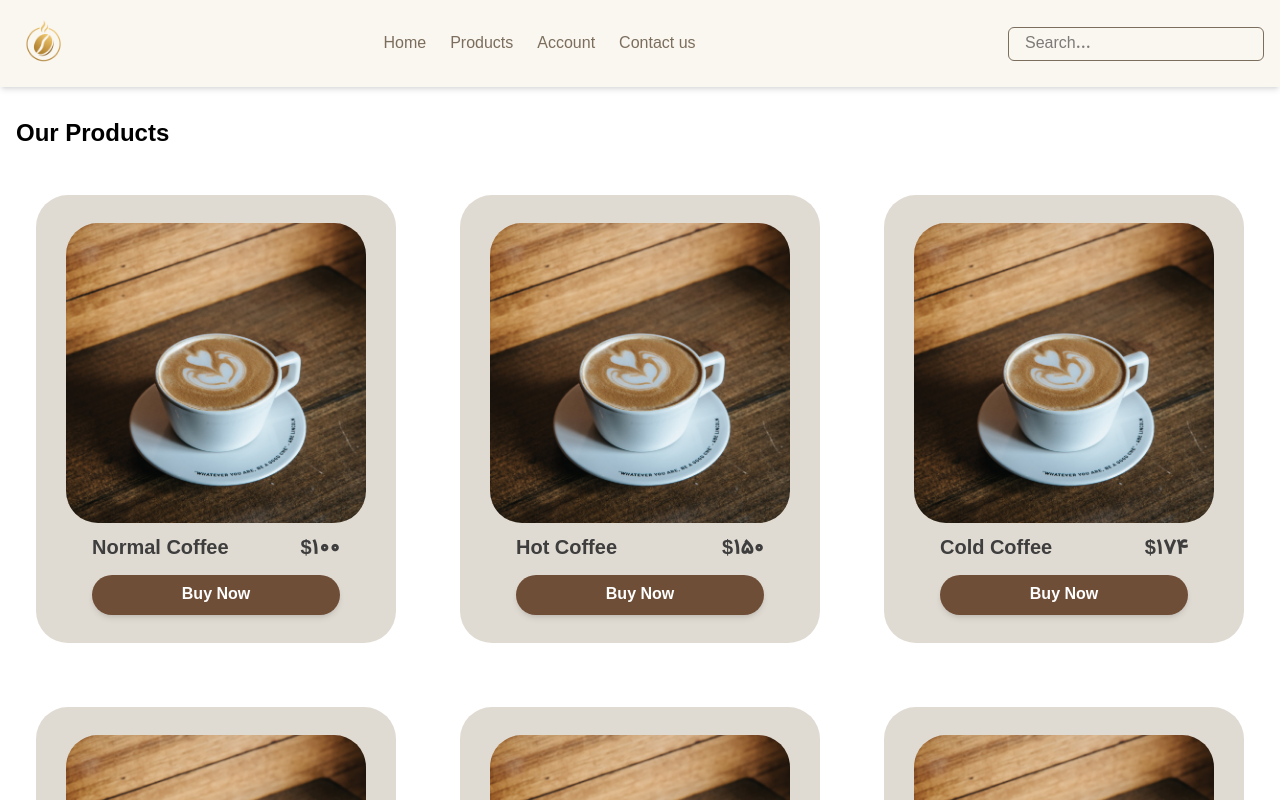
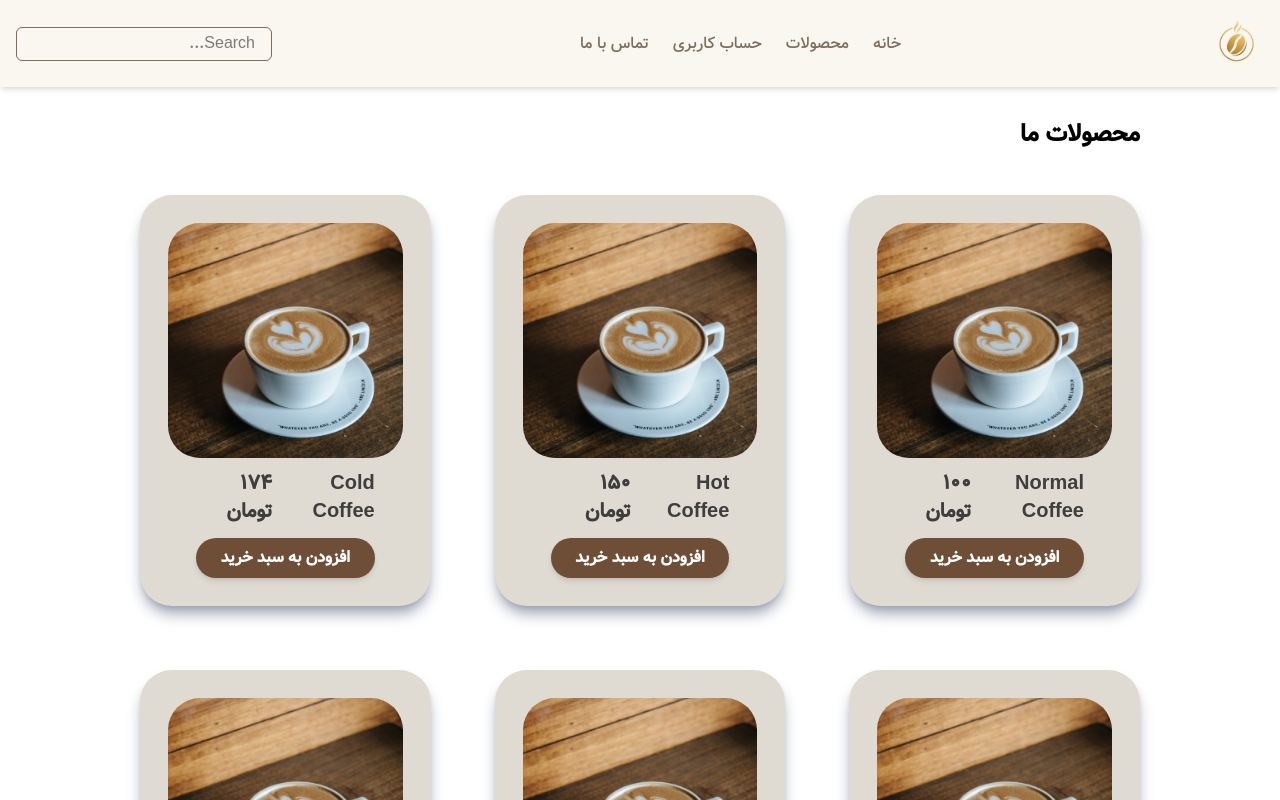
Before and after one commit to qadir-dev/next-dummy-ecommerce, a Next.js app: page /products in a window 1280 px wide. Shown: the top 800 px of the page. Built offline with nearby package versions, Linux system fonts and the light colour scheme.

Commit message:
rtl product card improve

```diff
--- a/app/layout.tsx
+++ b/app/layout.tsx
@@ -16,8 +16,8 @@ const RootLayout = ({
   children: React.ReactNode;
 }>) => {
   return (
-    <html lang="fa">
-      <body className="flex flex-col min-h-screen vazir-font">
+    <html lang="fa" dir="rtl">
+      <body className="flex flex-col min-h-screen vazir-font text-right" >
         <Header />
         <main className="flex-grow">{children}</main>
         <Footer />
--- a/app/products/page.tsx
+++ b/app/products/page.tsx
@@ -20,7 +20,6 @@ const products = [
   { name: "Mocha", price: 120 },
   { name: "Mocha", price: 120 },
   { name: "Mocha", price: 120 },
-  // ... محصولات بیشتر
 ];
 
 const page = ({ searchParams }: { searchParams: { page?: string } }) => {
@@ -31,8 +30,8 @@ const page = ({ searchParams }: { searchParams: { page?: string } }) => {
   const currentProducts = products.slice(startIndex, startIndex + itemsPerPage);
   return (
     <>
-      <div className="container mx-auto px-4 py-8">
-        <h1 className="text-2xl font-bold mb-6">Our Products</h1>
+      <div className="container xl:px-30 px-4 py-8">
+        <h1 className="text-2xl mr-5 font-bold mb-6">محصولات ما</h1>
 
         <div className="grid grid-cols-1 md:grid-cols-3 gap-6">
           {currentProducts.map((product, index) => (
--- a/components/Header.tsx
+++ b/components/Header.tsx
@@ -13,19 +13,19 @@ const Header = () => {
 
         <nav className="space-x-6 hidden md:flex">
           <Link href="/" className="text-[#7b6e5d]  hover:text-[#6f4e37] transition duration-300">
-            Home
+            خانه
           </Link>
           <Link
             href="/products"
             className="text-[#7b6e5d] hover:text-[#6f4e37] transition duration-300"
           >
-            Products
+            محصولات
           </Link>
           <Link href="/account" className="text-[#7b6e5d] hover:text-[#6f4e37] transition duration-300">
-            Account
+            حساب کاربری
           </Link>
           <Link href="/contact" className="text-[#7b6e5d] hover:text-[#6f4e37] transition duration-300">
-            Contact us
+            تماس با ما
           </Link>
         </nav>
 
--- a/components/ProductCard.tsx
+++ b/components/ProductCard.tsx
@@ -9,10 +9,10 @@ type Product = {
 
 const ProductCard: React.FC<Product> = ({ name, price }) => {
   return (
-    <div className="flex flex-col m-5 p-7 items-center bg-[#e0dbd2] h-auto w-auto max-w-96 rounded-4xl">
-      <div>
+    <div className="flex flex-col m-5 p-7 items-center bg-[#e0dbd2] h-auto w-auto max-w-96 rounded-4xl shadow-lg hover:shadow-2xl shadow-gray-400 transition-all duration-300">
+      <div className="overflow-hidden rounded-4xl ">
         <Image
-          className="rounded-4xl"
+          className="hover:scale-100 scale-110 duration-300"
           src="/images/coffee.jpg"
           alt="coffee"
           width={300}
@@ -22,10 +22,10 @@ const ProductCard: React.FC<Product> = ({ name, price }) => {
       <div className="flex flex-col items-center w-full px-7">
         <div className="flex flex-row justify-between w-full my-3">
           <h1 className="text-[#3E3E3E] text-xl font-bold">{name}</h1>
-          <p className="text-[#3E3E3E] text-xl font-bold">${price}</p>
+          <p className="text-[#3E3E3E] text-xl font-bold">{price} تومان</p>
         </div>
         <div className="flex justify-center w-full">
-          <Button className="w-full">Buy Now</Button>
+          <Button className="w-full">افزودن به سبد خرید</Button>
         </div>
       </div>
     </div>
```
